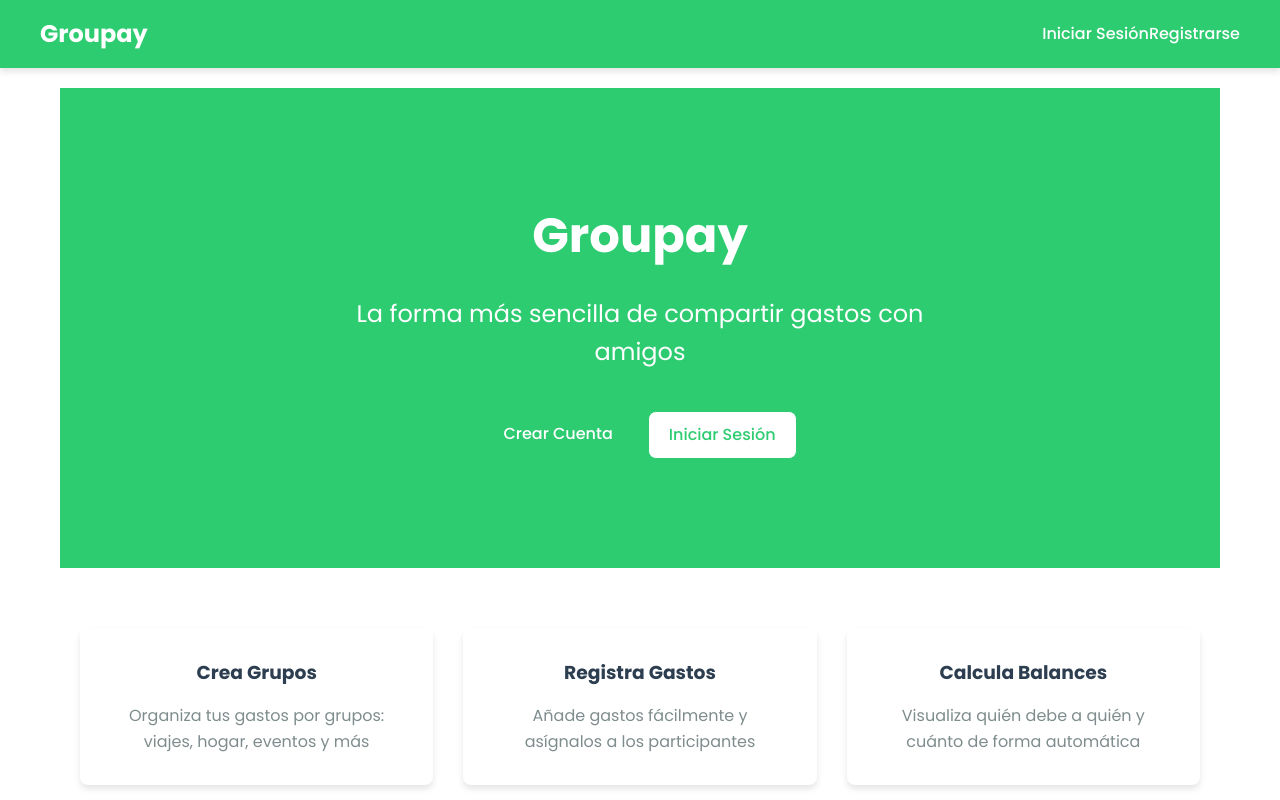
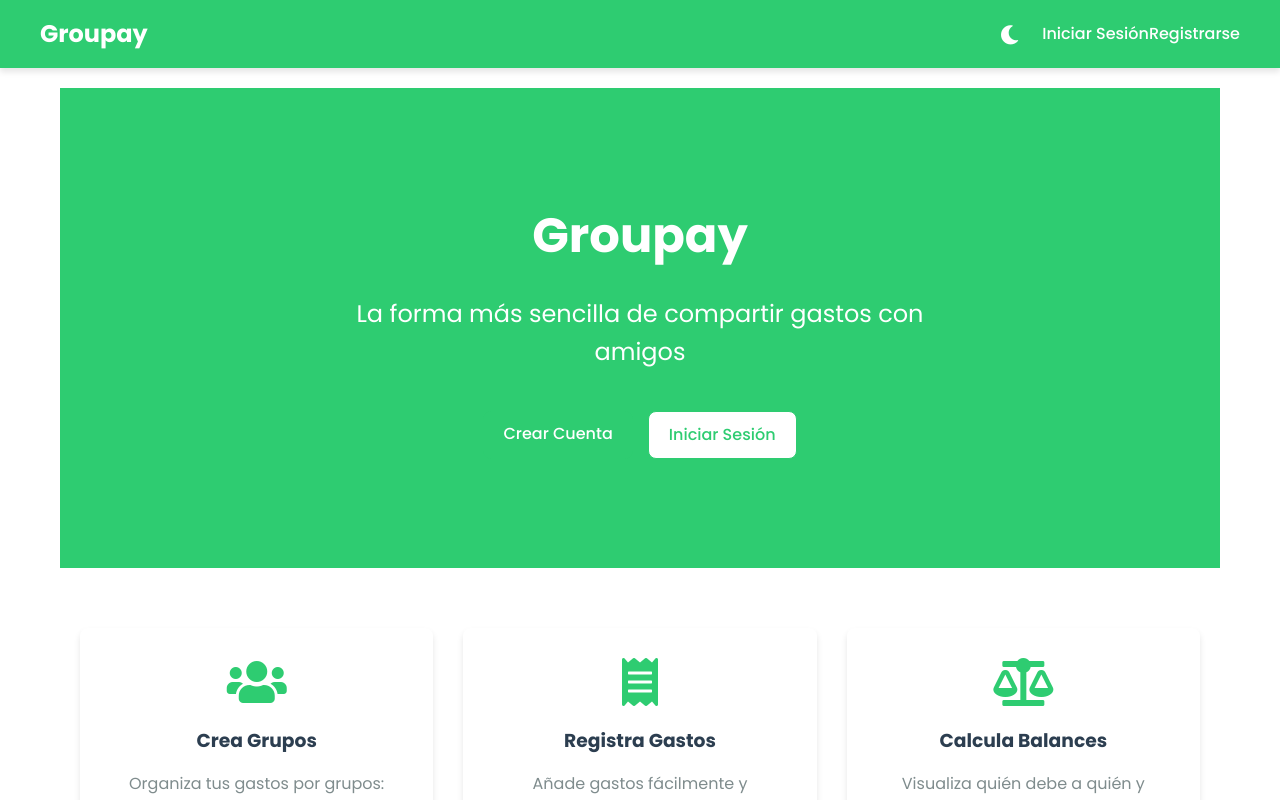
Before and after one commit to AndriuuU/Groupay-Vue, a Vue app: page / in a window 1280 px wide. Shown: the top 800 px of the page. Built offline with nearby package versions, Linux system fonts and the light colour scheme; no server answers.

Commit message:
Emoticonos

```diff
--- a/src/App.vue
+++ b/src/App.vue
@@ -1,4 +1,6 @@
 <template>
+  <link rel="stylesheet" href="https://cdnjs.cloudflare.com/ajax/libs/font-awesome/5.15.4/css/all.min.css">
+
   <div class="app-container">
     <app-header />
     <main class="app-content">
--- a/src/main.js
+++ b/src/main.js
@@ -17,11 +17,11 @@
 
 const pinia = createPinia()
 const app = createApp(App)
-app.component('font-awesome-icon', FontAwesomeIcon)
 app.use(pinia)
 app.use(router)
 
 const authStore = useAuthStore()
 authStore.init()
+app.component('font-awesome-icon', FontAwesomeIcon)
 
 app.mount('#app')
```
